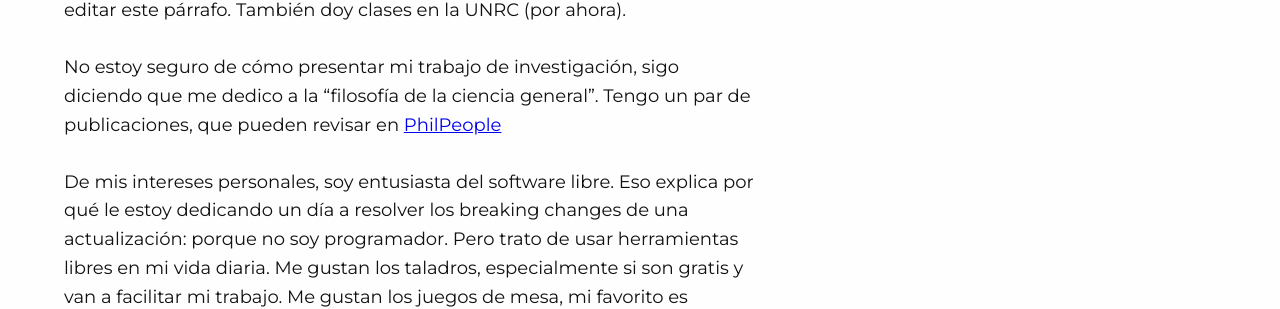
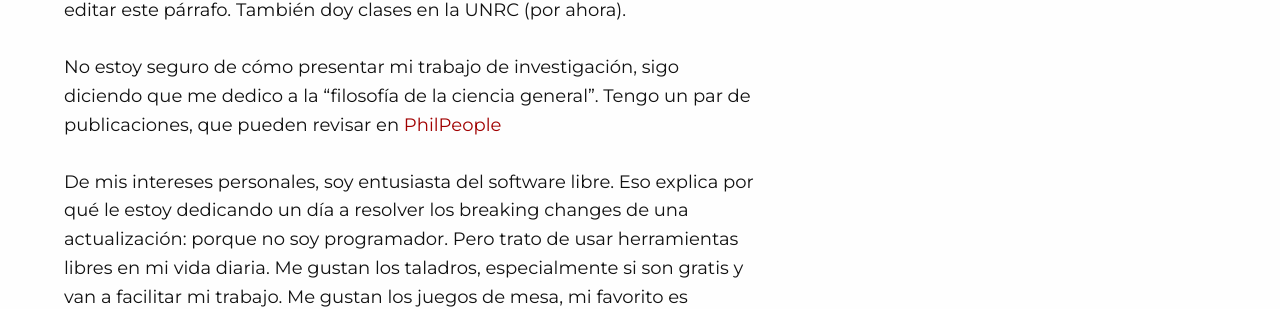
Before and after one commit to Oiuhukt/failosophy, a Jekyll site: the page built from index.md, in a window 1280 px wide. Shown: the part 768-1077 px from the top of the page. Built offline with Jekyll 4.4.1, drawn with Linux system fonts in a browser that asks for light colours; some web fonts are replaced.

Commit message:
cambiando color de los enlaces. detalles

```diff
--- a/css/tufte.scss
+++ b/css/tufte.scss
@@ -16,6 +16,29 @@ html {
     text-align: baseline;
     -webkit-font-smoothing: antialiased;
 }
+
+
+/* ==========================================================================
+   REGLA GLOBAL DE ENLACES
+   ========================================================================== */
+a {
+    color: $contrast-color;
+    text-decoration: none;
+    transition: color 0.2s ease;
+
+    &:visited {
+        color: $contrast-color; /* Evita el color morado de links visitados */
+    }
+
+    &:hover {
+        text-decoration: underline;
+        color: darken($contrast-color, 10%); /* Se oscurece un poco al pasar el mouse */
+    }
+}
+
+
+
+
 
 /* ==========================================================================
    HEADER / NAVIGATION (Logo a la izquierda, Links a la derecha)
```
